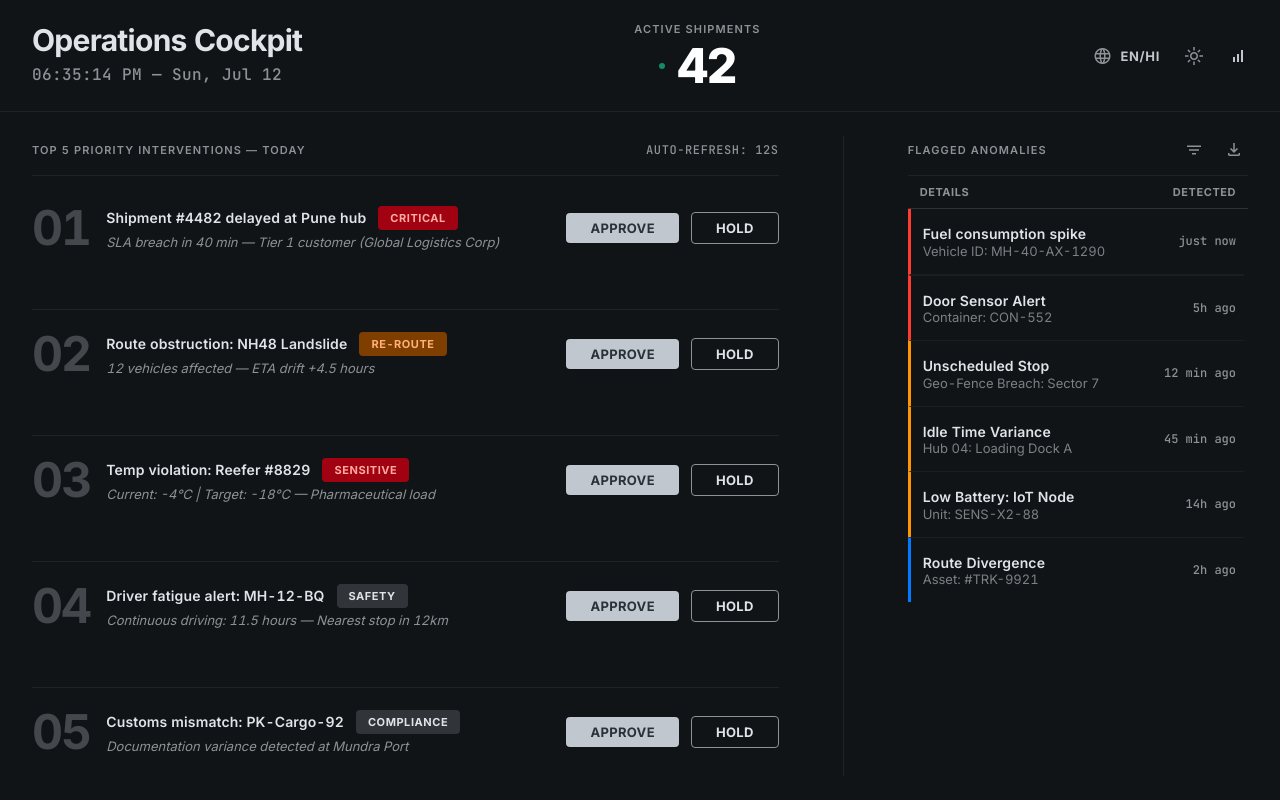
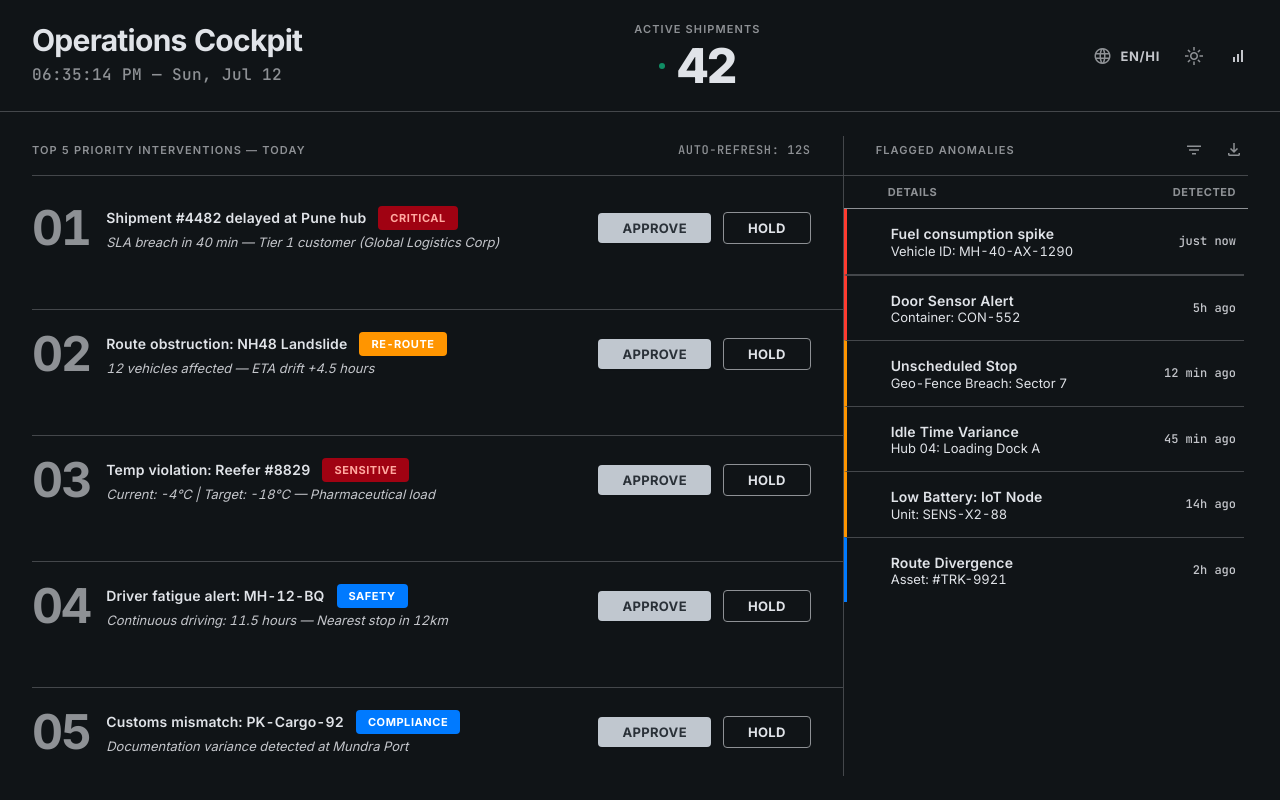
Before and after one commit to tanisha-6/potens-intern-frontend-tanisha-shinde, a React (Vite) app: page / in a window 1280 px wide. Built offline with nearby package versions, Linux system fonts and the light colour scheme.

Commit message:
dark mode toggle

```diff
--- a/src/App.jsx
+++ b/src/App.jsx
@@ -29,15 +29,15 @@ function App() {
       />
 
       <main className="flex-1 px-8 py-6 xl:overflow-hidden">
-        <div className="grid grid-cols-1 xl:grid-cols-12 gap-0 h-full divide-y xl:divide-y-0 xl:divide-x divide-outline-variant/30">
+        <div className="grid grid-cols-1 xl:grid-cols-12 gap-0 h-full divide-y xl:divide-y-0 xl:divide-x divide-outline-variant">
 
           {/* Priority List (Left Column, col-span-8) */}
-          <div className="col-span-12 xl:col-span-8 xl:h-full xl:overflow-hidden pb-6 xl:pb-0 pr-0 xl:pr-8">
+          <div className="col-span-12 xl:col-span-8 xl:h-full xl:overflow-hidden pb-6 xl:pb-0">
             <PriorityList lang={lang} />
           </div>
 
           {/* Anomaly Panel (Right Column, col-span-4) */}
-          <div className="col-span-12 xl:col-span-4 xl:h-full xl:overflow-hidden pt-6 xl:pt-0 pl-0 xl:pl-8">
+          <div className="col-span-12 xl:col-span-4 xl:h-full xl:overflow-hidden pt-6 xl:pt-0">
             <AnomalyPanel lang={lang} />
           </div>
 
--- a/src/components/AnomalyPanel.jsx
+++ b/src/components/AnomalyPanel.jsx
@@ -69,10 +69,10 @@ export default function AnomalyPanel({ lang }) {
   });
 
   return (
-    <div className="flex flex-col h-full select-none pl-8 transition-colors duration-300 overflow-hidden">
+    <div className="flex flex-col h-full select-none transition-colors duration-300 overflow-hidden">
 
       {/* Section Header Row */}
-      <div className="flex items-center justify-between border-b border-outline-variant/30 pb-3 mb-2 h-10 shrink-0">
+      <div className="flex items-center justify-between border-b border-outline-variant pb-3 mb-2 h-10 shrink-0 pl-8">
         <h2 className="text-label-caps font-label-caps tracking-widest text-outline uppercase font-semibold">
           {t.sectionTitle[lang]}
         </h2>
@@ -95,19 +95,20 @@ export default function AnomalyPanel({ lang }) {
       </div>
 
       {/* Table Header Row (Muted, Small, Uppercase) */}
-      <div className="flex items-center justify-between text-label-caps font-label-caps text-outline uppercase pb-2 border-b border-outline-variant/60 px-3 shrink-0">
+      <div className="flex items-center justify-between text-label-caps font-label-caps text-outline uppercase pb-2 border-b border-outline pl-11 pr-3 shrink-0">
         <span className="w-[75%]">{t.headers.details[lang]}</span>
         <span className="w-[25%] text-right">{t.headers.detected[lang]}</span>
       </div>
 
       {/* Table Body (Flex Container with Independent vertical scrolling) */}
       {/* Row height layout and paddings (py-4) are standardized and rows support hover animations */}
-      <div className="flex-1 overflow-y-auto pr-1 flex flex-col divide-y divide-outline-variant/20 mb-6 scrollbar-thin">
+      {/* Solid dividers (divide-divider-20 / border-divider-20) prevent transparency border bugs */}
+      <div className="flex-grow overflow-y-auto pr-1 flex flex-col divide-y divide-outline-variant mb-6 scrollbar-thin">
         {sortedAnomalies.map((row) => {
           return (
             <div
               key={row.id}
-              className={`flex items-center justify-between py-4 pl-3 pr-2 border-b border-outline-variant/20 last:border-b-0 ${getSeverityClass(row.severity)} hover:bg-surface-variant/25 transition-all duration-150 shrink-0`}
+              className={`flex items-center justify-between py-4 pl-11 pr-2 border-b border-outline-variant last:border-b-0 ${getSeverityClass(row.severity)} hover:bg-surface-variant/25 transition-all duration-150 shrink-0`}
             >
 
               {/* Column 1: Details (75% Width) */}
@@ -121,7 +122,7 @@ export default function AnomalyPanel({ lang }) {
               </div>
 
               {/* Column 2: Detected Time - Relative (25% Width) */}
-              <div className="w-[25%] text-right text-data-mono font-data-mono text-outline shrink-0">
+              <div className="w-[25%] text-right text-data-mono font-data-mono text-on-surface-variant shrink-0">
                 {formatRelativeTime(row.detectedAt, lang)}
               </div>
 
--- a/src/components/Header.jsx
+++ b/src/components/Header.jsx
@@ -52,7 +52,7 @@ export default function Header({
   };
 
   return (
-    <header className="h-28 w-full bg-background border-b border-outline-variant/30 text-on-surface flex items-center justify-between px-8 select-none transition-colors duration-300">
+    <header className="h-28 w-full bg-background border-b border-outline-variant text-on-surface flex items-center justify-between px-8 select-none transition-colors duration-300">
 
       {/* Left: App Title & Stacked Live Clock */}
       <div className="flex flex-col items-start justify-center">
@@ -72,7 +72,7 @@ export default function Header({
         <div className="flex items-center justify-center gap-3 mt-1">
           {/* Breathing Connection Green Dot */}
           <span className="w-1.5 h-1.5 rounded-full bg-emerald-500 animate-pulse shrink-0" title="Connected to feed"></span>
-          <span className="text-display-rank font-display-rank font-extrabold tabular-nums text-white leading-none">
+          <span className="text-display-rank font-display-rank font-extrabold tabular-nums text-on-surface leading-none">
             {activeCount}
           </span>
         </div>
--- a/src/components/PriorityList.jsx
+++ b/src/components/PriorityList.jsx
@@ -26,6 +26,7 @@ export default function PriorityList({ lang }) {
         return 'bg-tertiary-container text-on-tertiary-container';
       case 'SAFETY':
       case 'COMPLIANCE':
+        return 'bg-primary-container text-on-primary-container';
       default:
         return 'bg-surface-container-highest text-on-surface';
     }
@@ -65,10 +66,10 @@ export default function PriorityList({ lang }) {
   };
 
   return (
-    <div className="flex flex-col h-full select-none pr-8 transition-colors duration-300 relative">
+    <div className="flex flex-col h-full select-none transition-colors duration-300 relative">
 
       {/* Section Header Row */}
-      <div className="flex items-center justify-between border-b border-outline-variant/30 pb-3 mb-2 h-10">
+      <div className="flex items-center justify-between border-b border-outline-variant pb-3 mb-2 h-10 pr-8">
         <h2 className="text-label-caps font-label-caps tracking-widest text-outline uppercase font-semibold">
           {t.sectionTitle[lang]}
         </h2>
@@ -78,7 +79,7 @@ export default function PriorityList({ lang }) {
       </div>
 
       {/* Row Items Container (No empty-state path since items are actioned in place) */}
-      <div className="flex-1 flex flex-col justify-between divide-y divide-outline-variant/30">
+      <div className="flex-1 flex flex-col justify-between divide-y divide-outline-variant">
         {actionItems.map((item) => {
           const formattedRank = String(item.rank).padStart(2, '0');
           const currentStatus = statuses[item.id];
@@ -87,14 +88,14 @@ export default function PriorityList({ lang }) {
           return (
             <div
               key={item.id}
-              className="flex flex-col sm:flex-row sm:items-center justify-between py-5 gap-4 transition-all duration-200"
+              className="flex flex-col sm:flex-row sm:items-center justify-between py-5 gap-4 transition-all duration-200 pr-8"
             >
 
               {/* Left Side: Rank, Title, Context, Tag */}
               <div className="flex items-start gap-4 flex-1">
 
                 {/* Large Rank Number */}
-                <div className="text-display-rank font-display-rank text-outline-variant select-none min-w-[56px] text-center font-bold">
+                <div className="text-display-rank font-display-rank text-outline select-none min-w-[56px] text-center font-bold">
                   {formattedRank}
                 </div>
 
@@ -117,7 +118,7 @@ export default function PriorityList({ lang }) {
 
                   {/* Context Info */}
                   <p className={`text-body-md font-body-md italic leading-snug transition-all duration-200 ${
-                    isActioned ? 'text-outline/40 opacity-40' : 'text-outline'
+                    isActioned ? 'text-on-surface-variant opacity-40' : 'text-on-surface-variant'
                   }`}>
                     {item.context[lang]}
                   </p>
--- a/src/index.css
+++ b/src/index.css
@@ -2,9 +2,87 @@
 @tailwind components;
 @tailwind utilities;
 
+:root {
+  /* LIGHT MODE THEME TOKENS - Soft champagne slate palette, no pure #FFFFFF */
+  --color-background: #E8E7E2;
+  --color-surface: #E8E7E2;
+  --color-surface-dim: #DCDBD5;
+  --color-surface-bright: #FAFAF8;
+  --color-surface-variant: #E4E3DD;
+  --color-surface-container-lowest: #F2F1EC;
+  --color-surface-container-low: #ECEBE5;
+  --color-surface-container: #E4E3DD;
+  --color-surface-container-high: #DBDAD3;
+  --color-surface-container-highest: #D2D1C9;
+  --color-on-surface: #1A1C1E;
+  --color-on-surface-variant: #46484C;
+  --color-on-background: #1A1C1E;
+  --color-outline: #767771;
+  --color-outline-variant: #C6C6C0;
+
+  /* Primary deep sophisticated charcoal-steel blue */
+  --color-primary: #2B303A;
+  --color-on-primary: #FFFFFF;
+  --color-primary-container: #007AFF;
+  --color-on-primary-container: #FFFFFF;
+
+  /* Secondary bold vivid red for action tags (strong contrast on white) */
+  --color-secondary: #BA1A1A;
+  --color-on-secondary: #FFFFFF;
+  --color-secondary-container: #D32F2F;
+  --color-on-secondary-container: #FFFFFF;
+
+  /* Tertiary bold vivid orange for action tags (strong contrast) */
+  --color-tertiary: #7D5700;
+  --color-on-tertiary: #FFFFFF;
+  --color-tertiary-container: #E27A00;
+  --color-on-tertiary-container: #FFFFFF;
+
+  /* Standard Error values */
+  --color-error: #BA1A1A;
+  --color-on-error: #FFFFFF;
+  --color-error-container: #FFDAD6;
+  --color-on-error-container: #410002;
+}
+
+.dark {
+  /* DARK MODE THEME TOKENS - EXACT REPLICAS (Absolutely no changes) */
+  --color-background: #101417;
+  --color-surface: #101417;
+  --color-surface-dim: #101417;
+  --color-surface-bright: #363a3e;
+  --color-surface-variant: #313539;
+  --color-surface-container-lowest: #0b0f12;
+  --color-surface-container-low: #181c20;
+  --color-surface-container: #1c2024;
+  --color-surface-container-high: #262a2e;
+  --color-surface-container-highest: #313539;
+  --color-on-surface: #e0e3e8;
+  --color-on-surface-variant: #c4c6cb;
+  --color-on-background: #e0e3e8;
+  --color-outline: #8e9195;
+  --color-outline-variant: #44474b;
+  --color-primary: #c0c7cf;
+  --color-on-primary: #2a3138;
+  --color-primary-container: #007AFF;
+  --color-on-primary-container: #FFFFFF;
+  --color-secondary: #ffb4ac;
+  --color-on-secondary: #680007;
+  --color-secondary-container: #a00212;
+  --color-on-secondary-container: #ffa9a0;
+  --color-tertiary: #ffb783;
+  --color-on-tertiary: #4f2500;
+  --color-tertiary-container: #ff9500;
+  --color-on-tertiary-container: #FFFFFF;
+  --color-error: #ffb4ac;
+  --color-error-container: #93000a;
+  --color-on-error: #690005;
+  --color-on-error-container: #ffdad6;
+}
+
 html, body {
-  background-color: #101417;
-  color: #e0e3e8;
+  background-color: var(--color-background);
+  color: var(--color-on-background);
   font-family: 'Inter', sans-serif;
   font-feature-settings: "tnum" 1;
 }
--- a/tailwind.config.js
+++ b/tailwind.config.js
@@ -8,26 +8,42 @@ export default {
   theme: {
     extend: {
       colors: {
-        "background": "#101417", "surface": "#101417", "surface-dim": "#101417",
-        "surface-bright": "#363a3e", "surface-variant": "#313539",
-        "surface-container-lowest": "#0b0f12", "surface-container-low": "#181c20",
-        "surface-container": "#1c2024", "surface-container-high": "#262a2e",
-        "surface-container-highest": "#313539",
-        "on-surface": "#e0e3e8", "on-surface-variant": "#c4c6cb", "on-background": "#e0e3e8",
-        "outline": "#8e9195", "outline-variant": "#44474b",
-        "primary": "#c0c7cf", "on-primary": "#2a3138", "primary-container": "#495057",
-        "on-primary-container": "#bbc2ca",
-        "secondary": "#ffb4ac", "on-secondary": "#680007",
-        "secondary-container": "#a00212", "on-secondary-container": "#ffa9a0",
-        "tertiary": "#ffb783", "on-tertiary": "#4f2500",
-        "tertiary-container": "#7d3e00", "on-tertiary-container": "#ffaf75",
-        "error": "#ffb4ab", "error-container": "#93000a", "on-error": "#690005",
-        "on-error-container": "#ffdad6"
+        "background": "var(--color-background)",
+        "surface": "var(--color-surface)",
+        "surface-dim": "var(--color-surface-dim)",
+        "surface-bright": "var(--color-surface-bright)",
+        "surface-variant": "var(--color-surface-variant)",
+        "surface-container-lowest": "var(--color-surface-container-lowest)",
+        "surface-container-low": "var(--color-surface-container-low)",
+        "surface-container": "var(--color-surface-container)",
+        "surface-container-high": "var(--color-surface-container-high)",
+        "surface-container-highest": "var(--color-surface-container-highest)",
+        "on-surface": "var(--color-on-surface)",
+        "on-surface-variant": "var(--color-on-surface-variant)",
+        "on-background": "var(--color-on-background)",
+        "outline": "var(--color-outline)",
+        "outline-variant": "var(--color-outline-variant)",
+        "primary": "var(--color-primary)",
+        "on-primary": "var(--color-on-primary)",
+        "primary-container": "var(--color-primary-container)",
+        "on-primary-container": "var(--color-on-primary-container)",
+        "secondary": "var(--color-secondary)",
+        "on-secondary": "var(--color-on-secondary)",
+        "secondary-container": "var(--color-secondary-container)",
+        "on-secondary-container": "var(--color-on-secondary-container)",
+        "tertiary": "var(--color-tertiary)",
+        "on-tertiary": "var(--color-on-tertiary)",
+        "tertiary-container": "var(--color-tertiary-container)",
+        "on-tertiary-container": "var(--color-on-tertiary-container)",
+        "error": "var(--color-error)",
+        "error-container": "var(--color-error-container)",
+        "on-error": "var(--color-on-error)",
+        "on-error-container": "var(--color-on-error-container)"
       },
       fontFamily: {
         sans: ["Inter", "sans-serif"],
         "body-md": ["Inter"], "headline-lg": ["Inter"], "label-caps": ["Inter"],
-        "display-rank": ["Inter"], "headline-sm": ["Inter"], "data-mono": ["JetBrains Mono"]
+        "display-rank": ["Inter"], "display-title": ["Inter"], "headline-sm": ["Inter"], "data-mono": ["JetBrains Mono"]
       },
       fontSize: {
         "body-md": ["13px", { lineHeight: "18px", fontWeight: "400" }],
@@ -37,7 +53,7 @@ export default {
         "headline-sm": ["14px", { lineHeight: "20px", letterSpacing: "0.01em", fontWeight: "600" }],
         "data-mono": ["12px", { lineHeight: "16px", fontWeight: "500" }]
       }
-    },
+    }
   },
   plugins: [],
 }
```
